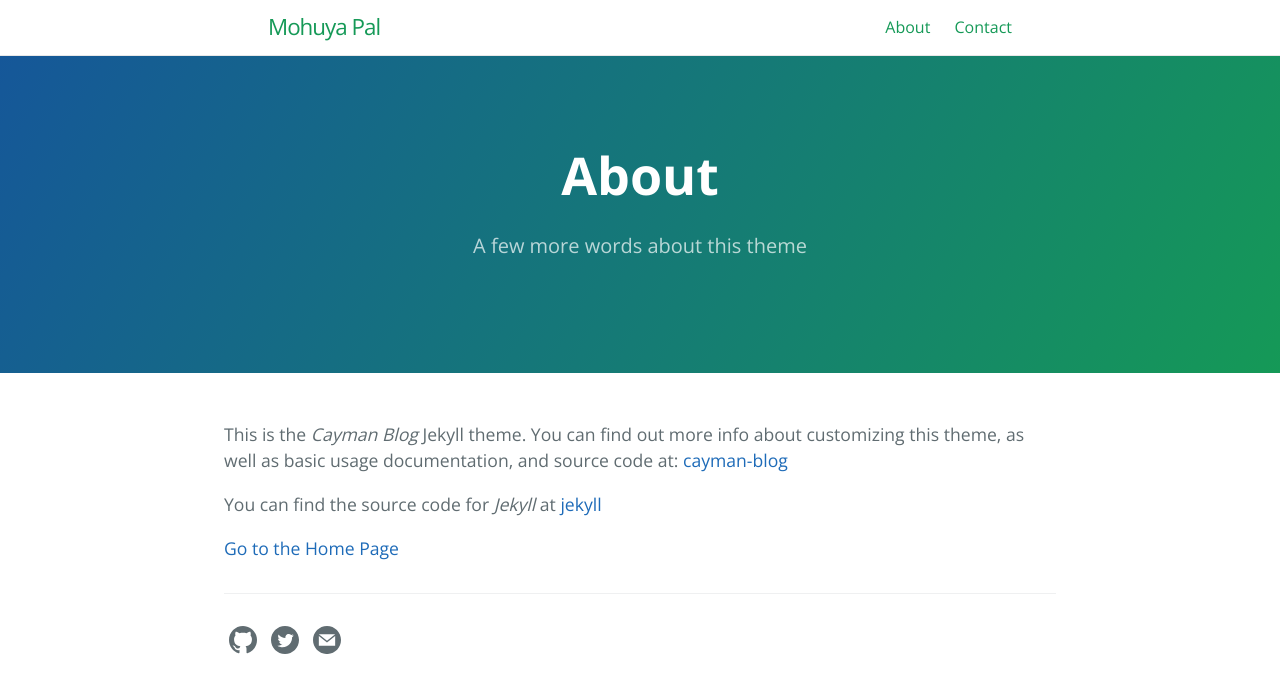
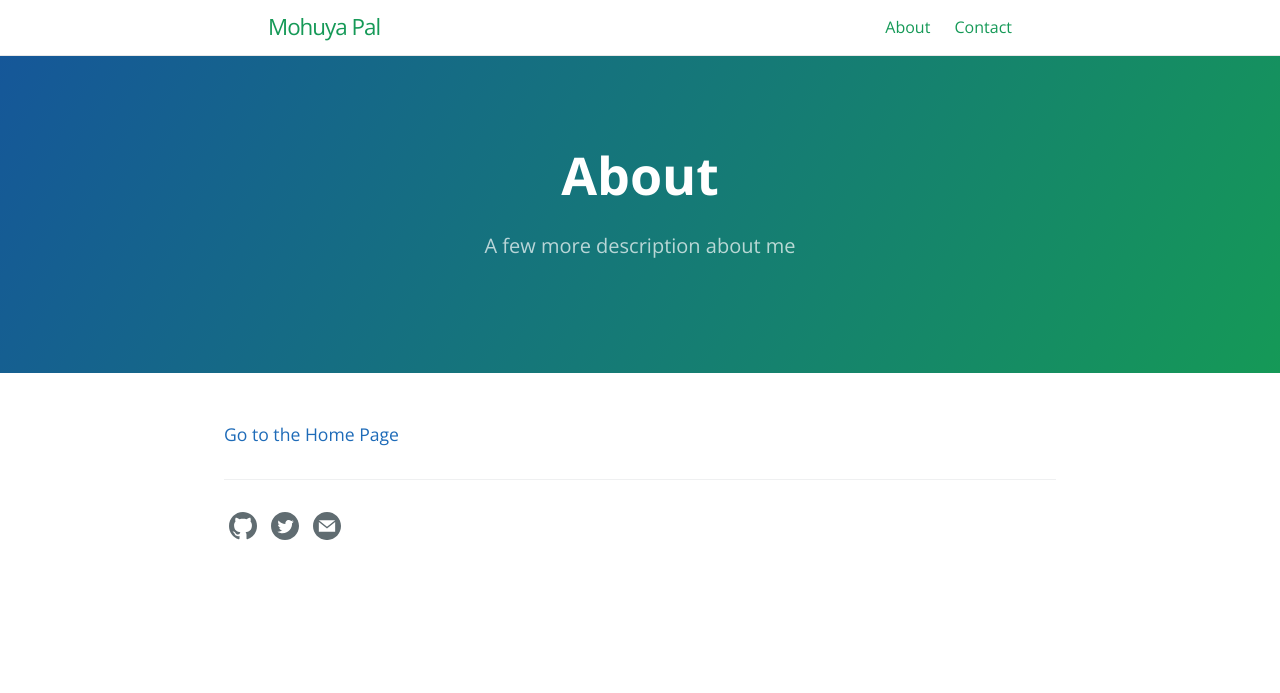
Before and after one commit to mohuyapal/mohuyapal.github.io, a Jekyll site: the page built from about.md, in a window 1280 px wide. Shown: the top 693 px of the page. Built offline with Jekyll 4.4.1, drawn with Linux system fonts in a browser that asks for light colours.

Commit message:
Update about.md

```diff
--- a/about.md
+++ b/about.md
@@ -1,15 +1,12 @@
 ---
 layout: page
 title: About
-tagline: A few more words about this theme
+tagline: A few more description about me
 permalink: /about.html
 ref: about
 order: 0
 ---
 
-This is the _Cayman Blog_ Jekyll theme. You can find out more info about customizing this theme, as well as basic usage documentation, and source code at: [cayman-blog](https://github.com/lorepirri/cayman-blog)
-
-You can find the source code for _Jekyll_ at [jekyll](https://github.com/jekyll/jekyll)
 
 
 [Go to the Home Page]({{ '/' | absolute_url }})
```
